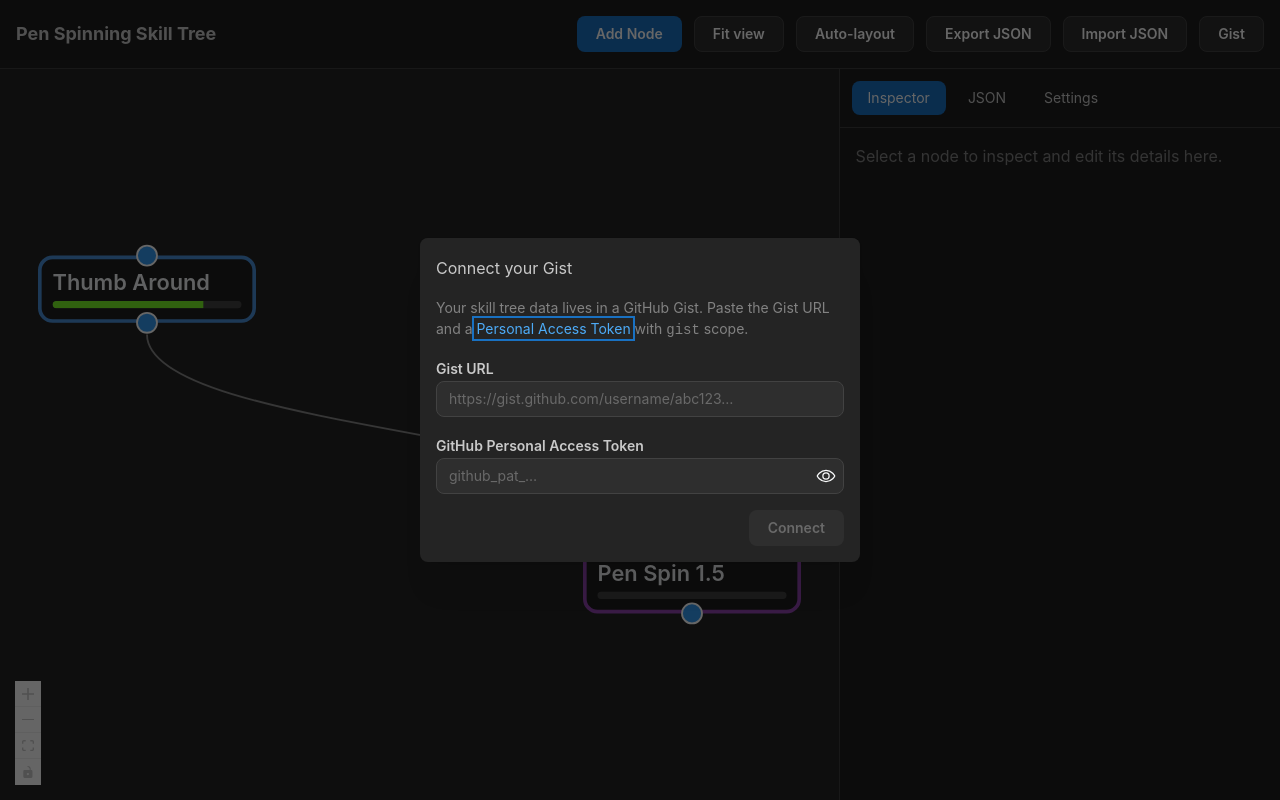
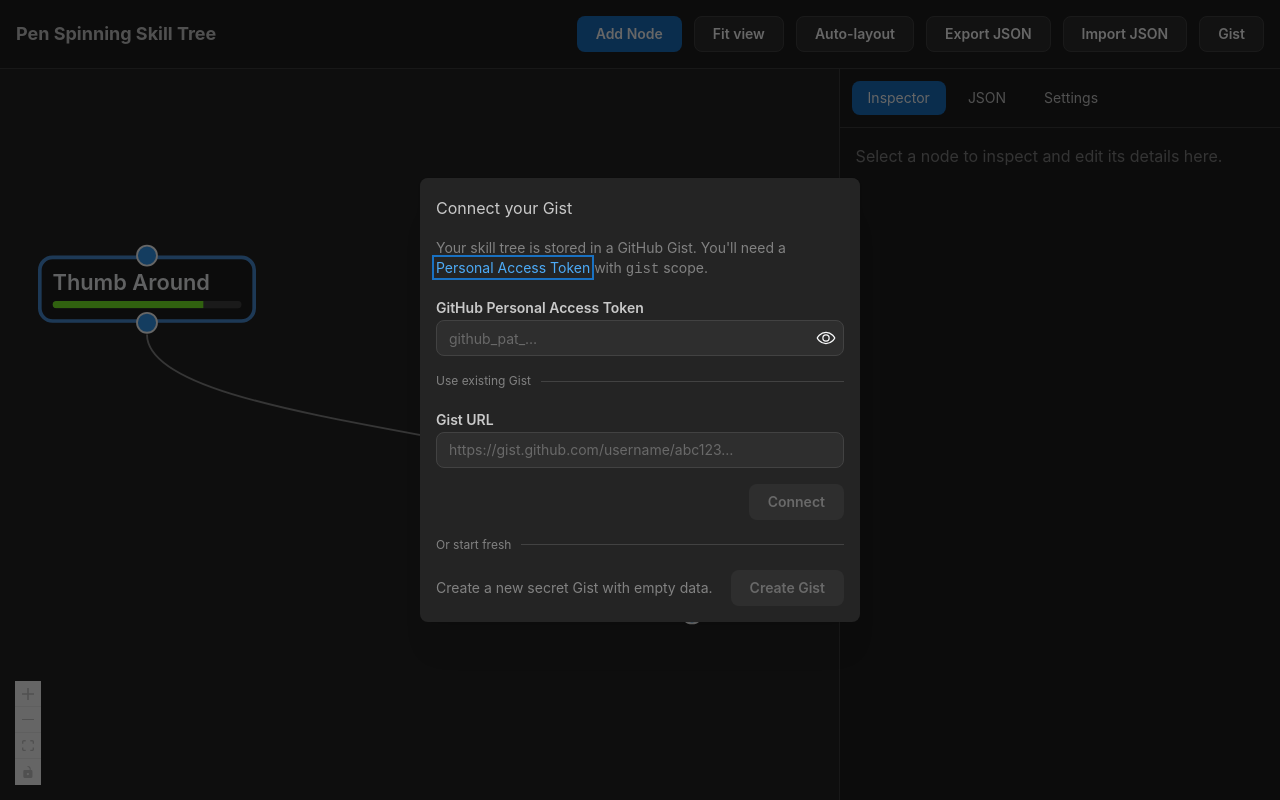
Before and after one commit to wnim/skillTree, a React (Vite) app: page / in a window 1280 px wide. Built offline with nearby package versions, Linux system fonts and the light colour scheme.

Commit message:
Gist setup: add Create Gist option, PAT-only flow

```diff
--- a/src/components/GistSetupModal.jsx
+++ b/src/components/GistSetupModal.jsx
@@ -1,6 +1,9 @@
 import { useState, useCallback } from 'react';
-import { Modal, Stack, TextInput, PasswordInput, Button, Text, Group, Anchor } from '@mantine/core';
-import { fetchGistData, extractGistId } from '../utils/gist';
+import { Modal, Stack, TextInput, PasswordInput, Button, Text, Group, Anchor, Divider } from '@mantine/core';
+import { fetchGistData, extractGistId, createGist } from '../utils/gist';
+import { defaultData } from '../data/defaultData';
+
+const DEFAULT_FILENAME = 'my_skill_tree.json';
 
 export function GistSetupModal({ opened, onConfigure, onClose, initialUrl = '', initialToken = '' }) {
   const [url, setUrl] = useState(initialUrl);
@@ -22,8 +25,20 @@
     }
   }, [url, token, onConfigure]);
 
+  const handleCreate = useCallback(async () => {
+    setStatus('loading');
+    try {
+      const config = await createGist(DEFAULT_FILENAME, defaultData, token);
+      setStatus('success');
+      onConfigure({ ...config, token }, defaultData);
+    } catch (err) {
+      setStatus(err.message);
+    }
+  }, [token, onConfigure]);
+
   const isError = typeof status === 'string' && status !== 'loading' && status !== 'success';
   const isForced = !onClose;
+  const isLoading = status === 'loading';
 
   return (
     <Modal
@@ -37,7 +52,7 @@
     >
       <Stack gap="md">
         <Text size="sm" c="dimmed">
-          Your skill tree data lives in a GitHub Gist. Paste the Gist URL and a{' '}
+          Your skill tree is stored in a GitHub Gist. You'll need a{' '}
           <Anchor
             href="https://github.com/settings/tokens/new?scopes=gist"
             target="_blank"
@@ -47,28 +62,42 @@
           </Anchor>{' '}
           with <code>gist</code> scope.
         </Text>
+
+        <PasswordInput
+          label="GitHub Personal Access Token"
+          placeholder="github_pat_…"
+          value={token}
+          onChange={(e) => setToken(e.currentTarget.value)}
+        />
+
+        <Divider label="Use existing Gist" labelPosition="left" />
+
         <TextInput
           label="Gist URL"
           placeholder="https://gist.github.com/username/abc123…"
           value={url}
           onChange={(e) => setUrl(e.currentTarget.value)}
-        />
-        <PasswordInput
-          label="GitHub Personal Access Token"
-          placeholder="github_pat_…"
-          value={token}
-          onChange={(e) => setToken(e.currentTarget.value)}
           onKeyDown={(e) => {
             if (e.key === 'Enter' && url && token) handleConnect();
           }}
         />
-        {isError && <Text c="red" size="sm">{status}</Text>}
-        {status === 'success' && <Text c="green" size="sm">Connected!</Text>}
         <Group justify="flex-end">
-          <Button onClick={handleConnect} loading={status === 'loading'} disabled={!url || !token}>
+          <Button onClick={handleConnect} loading={isLoading} disabled={!url || !token}>
             Connect
           </Button>
         </Group>
+
+        <Divider label="Or start fresh" labelPosition="left" />
+
+        <Group justify="space-between" align="center">
+          <Text size="sm" c="dimmed">Create a new secret Gist with empty data.</Text>
+          <Button variant="default" onClick={handleCreate} loading={isLoading} disabled={!token}>
+            Create Gist
+          </Button>
+        </Group>
+
+        {isError && <Text c="red" size="sm">{status}</Text>}
+        {status === 'success' && <Text c="green" size="sm">Connected!</Text>}
       </Stack>
     </Modal>
   );
--- a/src/utils/gist.js
+++ b/src/utils/gist.js
@@ -37,3 +37,19 @@
   const parts = cleaned.split('/');
   return parts[parts.length - 1];
 }
+
+/** Creates a new secret Gist with the given data and returns { gistId, gistUrl, filename }. */
+export async function createGist(filename, data, token) {
+  const res = await fetch(GIST_API, {
+    method: 'POST',
+    headers: { ...authHeaders(token), 'Content-Type': 'application/json' },
+    body: JSON.stringify({
+      description: 'Pen Spinning Skill Tree',
+      public: false,
+      files: { [filename]: { content: JSON.stringify(data, null, 2) } },
+    }),
+  });
+  if (!res.ok) throw new Error(`GitHub API error ${res.status}: ${res.statusText}`);
+  const gist = await res.json();
+  return { gistId: gist.id, gistUrl: gist.html_url, filename };
+}
```
Also changed, not shown: 3 other files (tests, documents, lock files or other folders).
